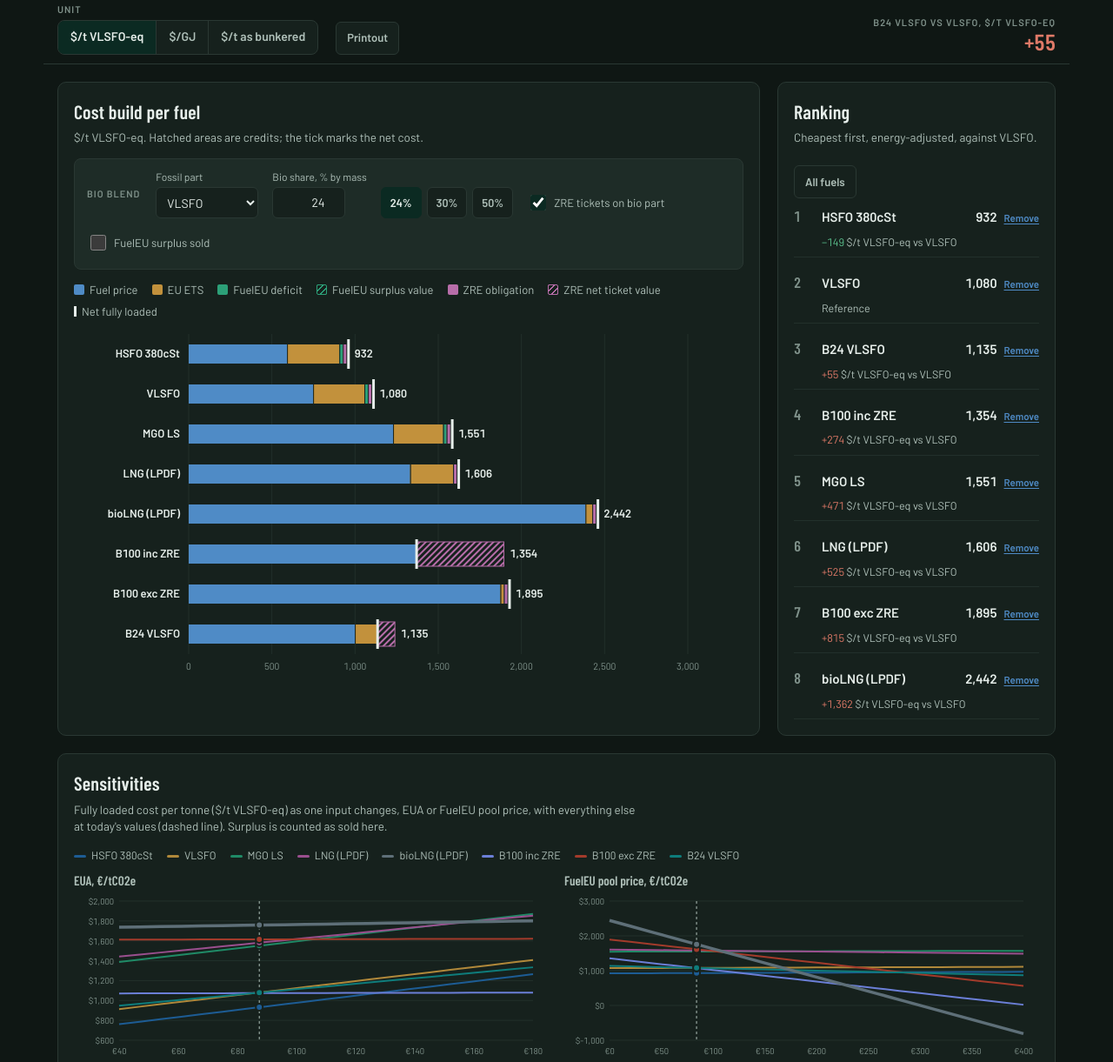
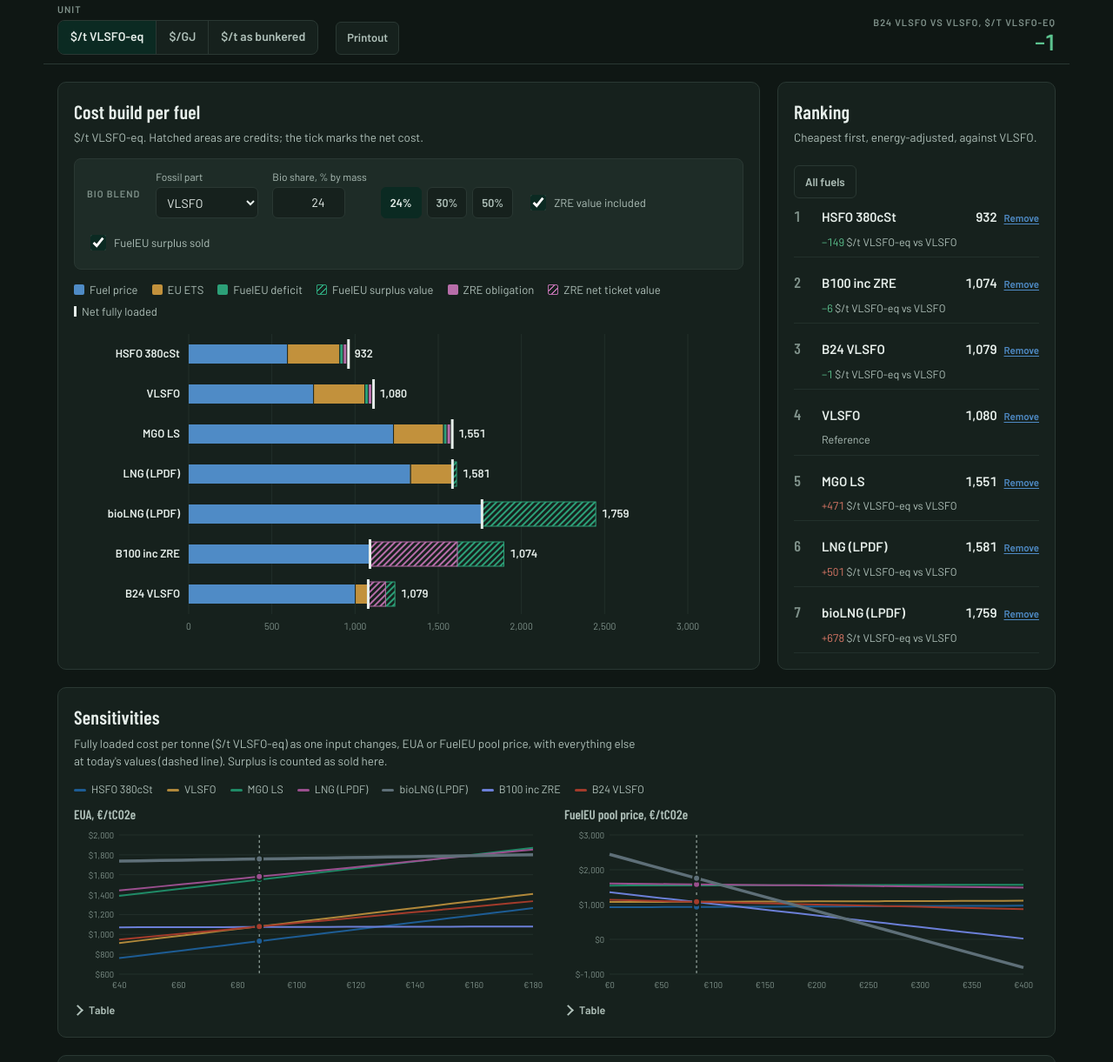
Before and after one commit to dgent86/games, a plain HTML site: page public/shipping/plimsoll/index.html in a window 1280 px wide. Shown: the part 194-1415 px from the top of the page at 87% size. Drawn offline with nearby package versions, Linux system fonts and the light colour scheme; a web font is replaced by a local one.

Commit message:
Plimsoll: surplus sold on by default, single B100 row driven by ZRE value included
Co-Authored-By: Claude Sonnet 5.5 <noreply@anthropic.com>
Claude-Session: https://claude.ai/code/session_01LBCLb9L9YsXydZ2WKm42ij

```diff
--- a/public/shipping/plimsoll/index.html
+++ b/public/shipping/plimsoll/index.html
@@ -324,7 +324,7 @@ legend{font-family:var(--display);font-weight:600;font-size:17px;margin-bottom:6
           <button type="button" data-p="30" aria-pressed="false">30%</button>
           <button type="button" data-p="50" aria-pressed="false">50%</button>
         </div>
-        <label class="bf chk" id="b-zre-wrap" title="Checked: the bio part's ZRE value has not been realised by anyone else, so it's credited here, same as &quot;B100 inc ZRE&quot;. Unchecked: assume that value has already been realised elsewhere (typically kept or sold on by the supplier), so no credit, though the ZRE obligation cost still applies either way."><input type="checkbox" id="b-zre">ZRE tickets on bio part</label>
+        <label class="bf chk" id="b-zre-wrap" title="Checked: the bio part's ZRE value has not been realised by anyone else, so it's credited here. This applies to the B100 row and to the bio part of any blend. Unchecked: assume that value has already been realised elsewhere (typically kept or sold on by the supplier), so no credit, though the ZRE obligation cost still applies either way."><input type="checkbox" id="b-zre">ZRE value included</label>
         <label class="bf chk" id="b-feusold-wrap" title="Checked: you've actually sold or pooled this fuel's FuelEU surplus, so its credit is shown and deducted from the cost. Unchecked: not sold, so no credit is shown. The underlying tCO2e balance is unchanged either way."><input type="checkbox" id="b-feusold">FuelEU surplus sold</label>
       </div>
       <div class="legend">
@@ -433,7 +433,7 @@ legend{font-family:var(--display);font-weight:600;font-size:17px;margin-bottom:6
       <li><b>Bio blends.</b> Blend % is by mass. The bio part is B100 (FAME) for HSFO, VLSFO and MGO, and mass-balanced bioLNG for LNG. Price, LCV, ETS tonnes, FuelEU balance and ZRE are all linear per tonne, so each is the mass-weighted mix of the two parts. The resulting CI is energy-weighted. Methane slip (LNG) and the scrubber penalty (HSFO) apply to the whole blend. In Rotterdam, the ZRE obligation covers the whole tonne, and the bio part of a B blend earns tickets unless you untick the box to say that value has already been realised elsewhere (typically by the supplier); bioLNG earns none. Market blends are usually quoted as a premium over VLSFO, so check the mixed price against a real quote. At ship level, FuelEU allocation can put the bio energy wholly into the in-scope share; to approximate that on a 50% voyage, set FuelEU scope to 100%.</li>
       <li><b>Separate ETS and FuelEU scope.</b> ETS follows the voyage scope of the emissions. FuelEU can be optimised: bio energy can be allocated wholly to the in-scope share of a ship's energy (BetterSea ruling), so a 50% ETS voyage can carry 100% FuelEU credit on the bio tonnes, up to the in-scope energy available. At 0% on either toggle, that cost or credit drops out. Bio fuel at 0% FuelEU and 0% ETS recovers none of its premium, other than ZRE in Rotterdam.</li>
       <li><b>Antwerp.</b> An EU port, so EU ETS and FuelEU work exactly as in Rotterdam. Dutch ZRE does not apply to fuel supplied in Belgium, so there is no ZRE obligation and no tickets, and B100 shows once, without ZRE. Default prices start equal to Rotterdam, since ARA fuel oil and gasoil prices usually trade close together; set them from a real Antwerp quote. LNG bunkering at Antwerp is more limited than at Rotterdam, so treat TTF plus logistics as an approximation and check it against a real quote.</li>
-      <li><b>Dutch ZRE, Rotterdam only.</b> Every tonne supplied carries the supplier's surrender obligation, LCV × 94 g/MJ × obligation %, passed to the shipowner as a cost (VLSFO: 41.0 × 94 × 2.6% = 0.100 tCO2e × €240 = €24/t). Quoted Rotterdam prices are treated as excluding it. Only B100 generates tickets: LCV × (94 − PoS CI), so B100 inc ZRE nets 2.939 − 0.091 = 2.848 tCO2e × €240 = €683.5/t off its price. B100 exc ZRE generates no tickets but still carries the obligation. bioLNG carries the obligation, since it is physically LNG, and generates no tickets. ZRE does not change with the ETS or FuelEU toggles, because it attaches at Dutch supply, not at the voyage. Full pass-through assumed, with no supplier margin.</li>
+      <li><b>Dutch ZRE, Rotterdam only.</b> Every tonne supplied carries the supplier's surrender obligation, LCV × 94 g/MJ × obligation %, passed to the shipowner as a cost (VLSFO: 41.0 × 94 × 2.6% = 0.100 tCO2e × €240 = €24/t). Quoted Rotterdam prices are treated as excluding it. Only B100 generates tickets: LCV × (94 − PoS CI), so B100 with ZRE value included nets 2.939 − 0.091 = 2.848 tCO2e × €240 = €683.5/t off its price. With it unticked, B100 generates no tickets but still carries the obligation. bioLNG carries the obligation, since it is physically LNG, and generates no tickets. ZRE does not change with the ETS or FuelEU toggles, because it attaches at Dutch supply, not at the voyage. Full pass-through assumed, with no supplier margin.</li>
     </ul>
   </details>
 
@@ -500,9 +500,8 @@ const DATEDLAB={hsfo:"HSFO",vlsfo:"VLSFO",mgo:"MGO",b100:"B100"};
 let priceAt = {};
 function syncMarket(){ for(const k of MKEYS) S[k] = (OV[k]!=null) ? OV[k] : M[k]; }
 syncMarket();
-let view = {port:"rtm",ets:1,feu:1,unit:"vlsfoe",blend:{base:"vlsfo",pct:24,zre:true},feuSold:false,excluded:new Set()};
+let view = {port:"rtm",ets:1,feu:1,unit:"vlsfoe",blend:{base:"vlsfo",pct:24,zre:true},feuSold:true,excluded:new Set()};
 try{ const sb=JSON.parse(localStorage.getItem("bunker.blend")||"null"); if(sb&&["hsfo","vlsfo","mgo","lng"].includes(sb.base)&&sb.pct>=0&&sb.pct<=100) view.blend={base:sb.base,pct:Math.round(sb.pct),zre:sb.zre!==false}; }catch(_){}
-try{ view.feuSold = localStorage.getItem("bunker.feusold")==="1"; }catch(_){}
 const BASENAME={hsfo:"HSFO",vlsfo:"VLSFO",mgo:"MGO",lng:"LNG"};
 const RED_FOSSIL=94;
 
@@ -516,7 +515,6 @@ const FUELS=[
   {id:"lng",name:"LNG (LPDF)",lcv:49.1,wtt:18.5,co2:2.750,ch4:0,n2o:0.00011,bio:false,slip:true},
   {id:"biolng",name:"bioLNG (LPDF)",lcv:49.1,wtt:null,co2:2.750,ch4:0,n2o:0.00011,bio:true,slip:true},
   {id:"b100",name:"B100 (FAME)",lcv:37.2,wtt:null,co2:2.834,ch4:0.00005,n2o:0.00018,bio:true,slip:false},
-  {id:"b100x",base:"b100",name:"B100 exc ZRE",rtmOnly:true,lcv:37.2,wtt:null,co2:2.834,ch4:0.00005,n2o:0.00018,bio:true,slip:false}
 ];
 
 function compute(portKey,etsSc,feuSc){
@@ -525,7 +523,7 @@ function compute(portKey,etsSc,feuSc){
   const out=[];
   for(const f0 of FUELS){
     if(f0.rtmOnly && portKey!=="rtm") continue;
-    const f = (portKey==="rtm" && f0.id==="b100") ? {...f0,name:"B100 inc ZRE"} : f0;
+    const f = (portKey==="rtm" && f0.id==="b100") ? {...f0,name:view.blend.zre?"B100 inc ZRE":"B100 exc ZRE"} : f0;
     let price;
     if(f.id==="lng") price=(S.ttf+P.logistics)*mwhPerT*fx;
     else if(f.id==="biolng") price=(S.ttf+P.logistics+P.bioprem+(P.liq||0))*mwhPerT*fx;
@@ -536,18 +534,18 @@ function compute(portKey,etsSc,feuSc){
     const lcvMJg=f.lcv/1000;
     const ttw = ((1-sl)*(co2+f.ch4*GWP_FEU.ch4+f.n2o*GWP_FEU.n2o)+sl*GWP_FEU.ch4)/lcvMJg;
     const ttwAdder = ttw; // for bio, ttw is entirely non-CO2
-    const wtt = f.id==="biolng"?S.biowtt : (f.id==="b100"||f.id==="b100x")?S.b100wtt : f.wtt;
+    const wtt = f.id==="biolng"?S.biowtt : f.id==="b100"?S.b100wtt : f.wtt;
     const wtw = wtt+ttw;
     const bal = (S.target-wtw)*f.lcv/1000*feuSc;        // tCO2e per t, + surplus
     let feu = -bal*S.pool*fx;                              // $/t, + cost
     if(!view.feuSold && bal>0) feu = 0;                    // surplus not yet sold/pooled: don't show a gain that hasn't been realised
     const etsT = ((1-sl)*(co2+f.ch4*GWP_ETS.ch4+f.n2o*GWP_ETS.n2o)+sl*GWP_ETS.ch4)*etsSc;
     const ets = etsT*S.eua*fx;
-    // Dutch ZRE, Rotterdam: obligation on every tonne supplied; only B100 (inc ZRE) generates tickets.
+    // Dutch ZRE, Rotterdam: obligation on every tonne supplied; only B100 generates tickets, and only with "ZRE value included" ticked.
     let zreGen=0, zreObl=0, zre=0;
     if(portKey==="rtm"){
       zreObl = f.lcv*RED_FOSSIL*(S.zreobl/100)/1000;
-      zreGen = f.id==="b100" ? f.lcv*(RED_FOSSIL-wtt)/1000 : 0;
+      zreGen = (f.id==="b100" && view.blend.zre) ? f.lcv*(RED_FOSSIL-wtt)/1000 : 0;
       zre = -(zreGen-zreObl)*S.zre*fx;               // $/t, negative = benefit
     }
     const total=price+ets+feu+zre;
@@ -557,7 +555,7 @@ function compute(portKey,etsSc,feuSc){
   // Bio blend: every per-tonne quantity is linear in mass, so mix the two component rows by mass.
   const B=view.blend, byId={}; out.forEach(r=>byId[r.f.id]=r);
   const fr=byId[B.base];
-  const br = B.base==="lng" ? byId.biolng : (portKey==="rtm" && !B.zre ? byId.b100x : byId.b100);
+  const br = B.base==="lng" ? byId.biolng : byId.b100;
   if(fr && br){
     const x=Math.min(1,Math.max(0,B.pct/100)), mix=(a,b)=>(1-x)*a+x*b;
     const lcv=mix(fr.f.lcv,br.f.lcv);
@@ -1011,7 +1009,7 @@ function fillBlend(){
   bZre.checked=view.blend.zre;
   document.querySelectorAll("#b-chips button").forEach(b=>b.setAttribute("aria-pressed",String(+b.dataset.p===view.blend.pct)));
   const isLng=view.blend.base==="lng";
-  document.getElementById("b-zre-wrap").hidden = isLng || view.port!=="rtm";
+  document.getElementById("b-zre-wrap").hidden = view.port!=="rtm";
 }
 bBase.addEventListener("change",()=>{ view.blend.base=bBase.value; saveBlend(); fillBlend(); render(); });
 bPct.addEventListener("input",()=>{ const v=parseFloat(bPct.value); if(isNaN(v)) return; view.blend.pct=Math.round(Math.min(100,Math.max(0,v))); saveBlend(); fillBlend(); render(); });
```
